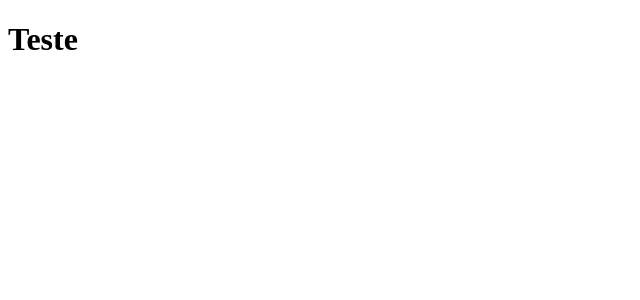
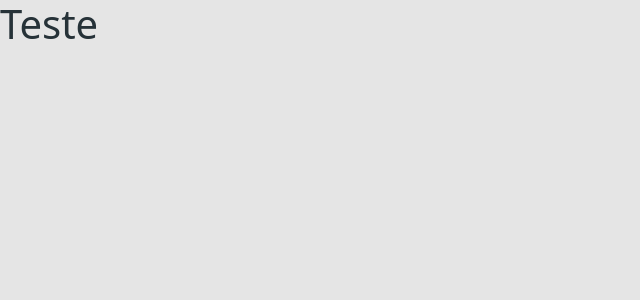
Before and after one commit to eolliveira/movieflix-web, a React (Vite) app: page / in a window 1280 px wide. Shown: the top 300 px of the page, without its empty margins (0-640 px from the left). Built offline with nearby package versions, Linux system fonts and the light colour scheme.

Commit message:
Customizing bootstrap profile

```diff
--- a/package.json
+++ b/package.json
@@ -9,6 +9,9 @@
     "preview": "vite preview"
   },
   "dependencies": {
+    "@types/bootstrap": "^5.2.5",
+    "@types/node-sass": "^4.11.3",
+    "bootstrap": "^5.2.2",
     "react": "^18.2.0",
     "react-dom": "^18.2.0"
   },
@@ -16,6 +19,7 @@
     "@types/react": "^18.0.22",
     "@types/react-dom": "^18.0.7",
     "@vitejs/plugin-react": "^2.2.0",
+    "sass": "^1.55.0",
     "typescript": "^4.6.4",
     "vite": "^3.2.0"
   }
--- a/src/App.tsx
+++ b/src/App.tsx
@@ -1,3 +1,4 @@
+import './assets/custom.scss';
 import "./App.css";
 
 function App() {
--- /dev/null
+++ b/src/assets/custom.scss
@@ -0,0 +1,9 @@
+$theme-colors: (
+  'primary': #407bff,
+  'danger' : #ce1628
+);
+
+$body-bg: #e5e5e5;
+$body-color: #263238;
+
+@import '../../node_modules/bootstrap/scss/bootstrap.scss';
```
Also changed, not shown: 1 other file (tests, documents, lock files or other folders).
